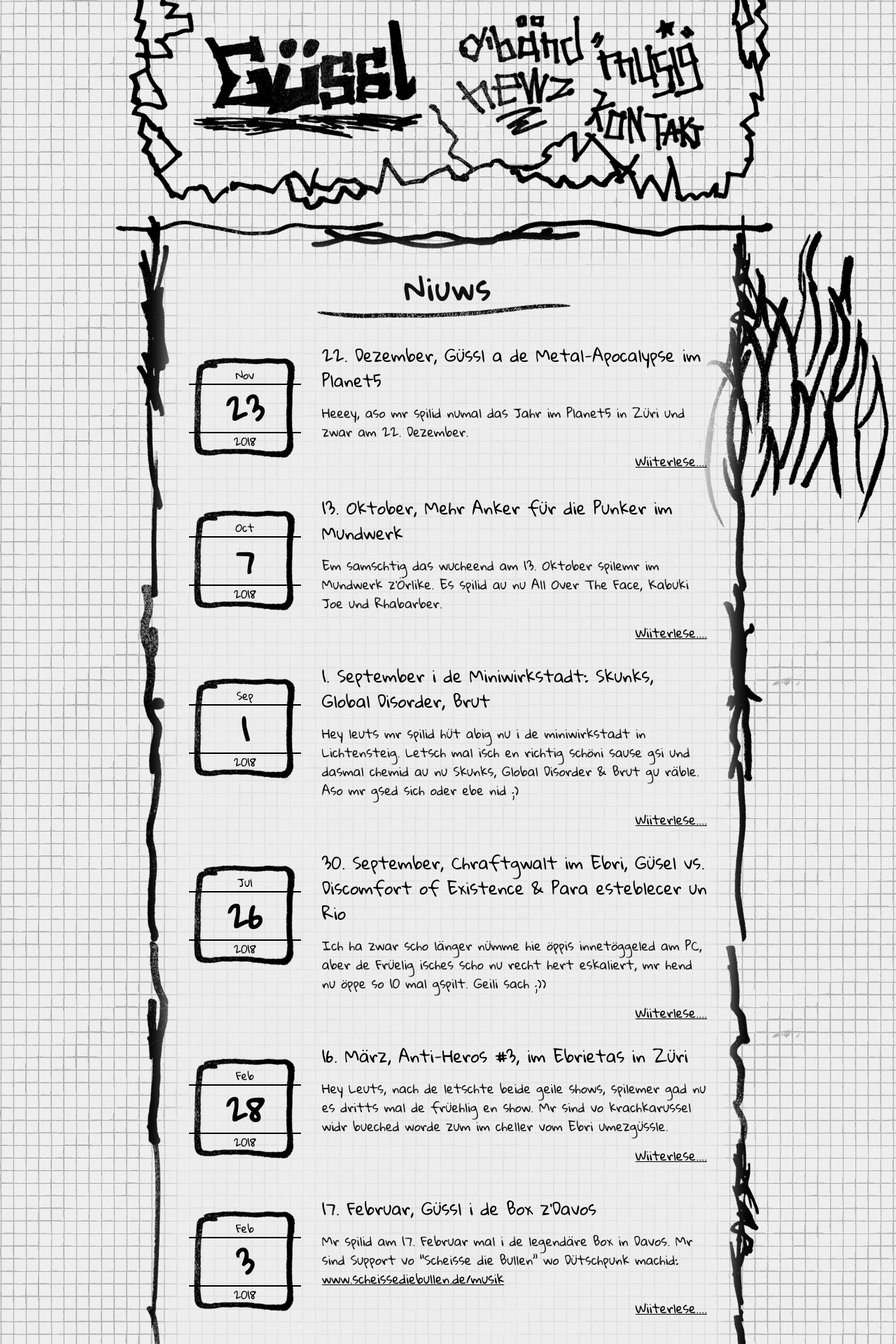
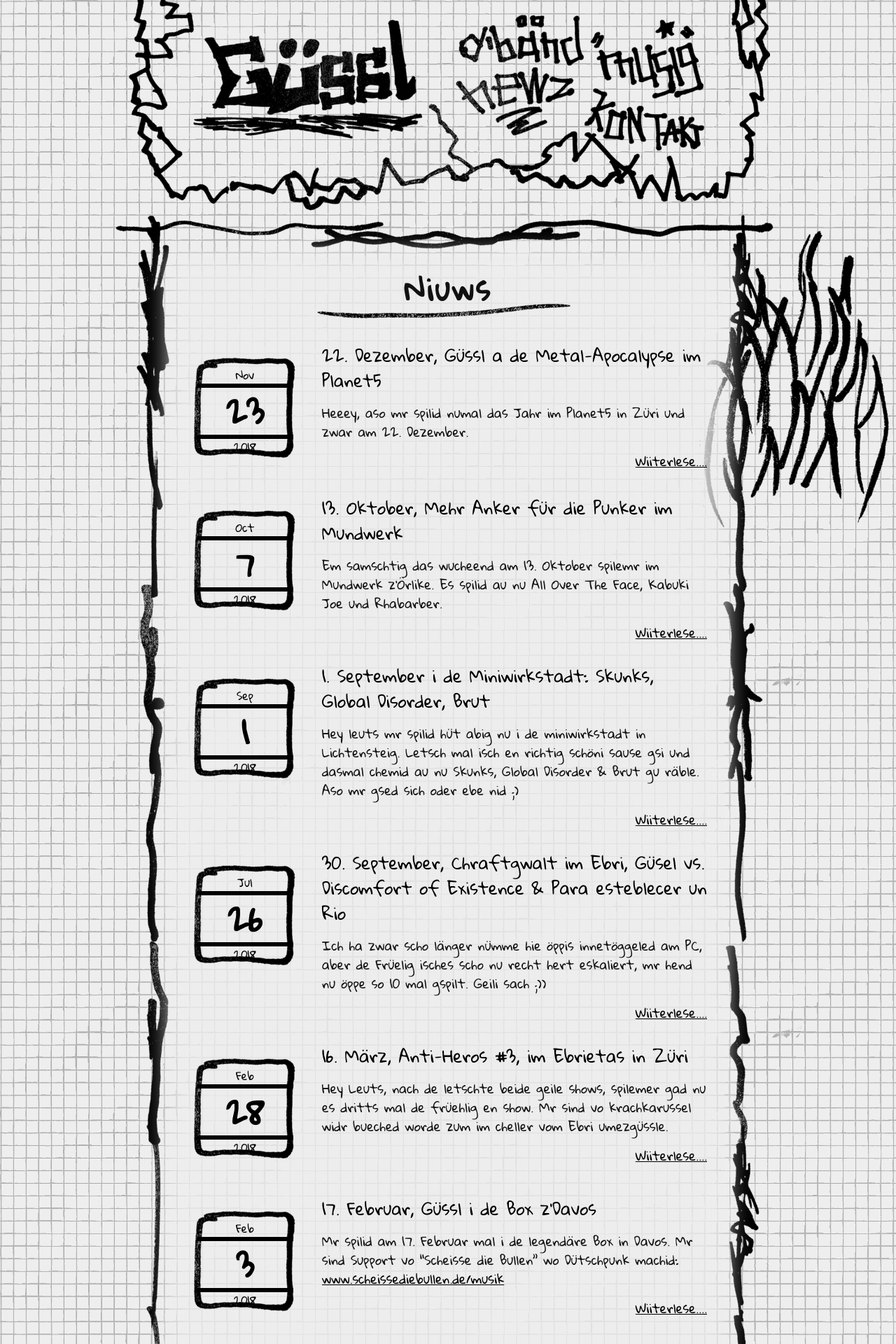
Before and after one commit to mogria/guezzlpage, a Jekyll site: the page built from index.html, in a window 1280 px wide. Shown: the top 1920 px of the page at 70% size. Built offline with Jekyll 4.4.1, drawn with Linux system fonts in a browser that asks for light colours.

Commit message:
improve layout of calendar of post date

```diff
--- a/_sass/_index.scss
+++ b/_sass/_index.scss
@@ -24,16 +24,20 @@
                display: block;
             }
 
+	    .post-date-month, .post-date-day {
+                margin-left: 11px;
+                margin-right: 11px;
+                border-bottom: 6px solid $brand-color;
+	    }
+
             .post-date-month {
                 vertical-align: center;
                 padding-top: 20px;
-                border-bottom: 2px solid $brand-color;
             }
 
             .post-date-day {
                 font-size: $base-font-size * 2.5;
                 font-weight: 900;
-                border-bottom: 2px solid $brand-color;
             }
 
             .post-date-year {
```
